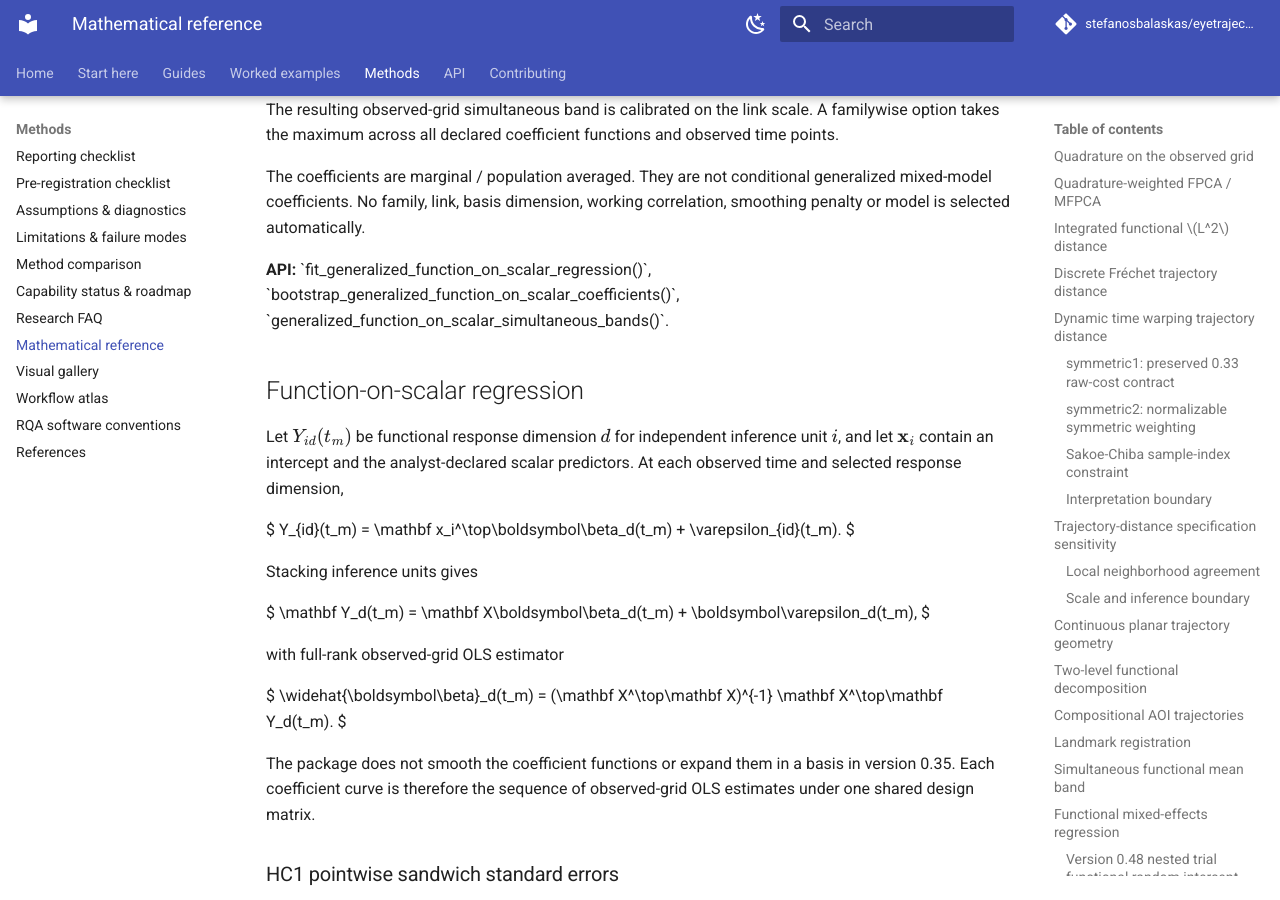
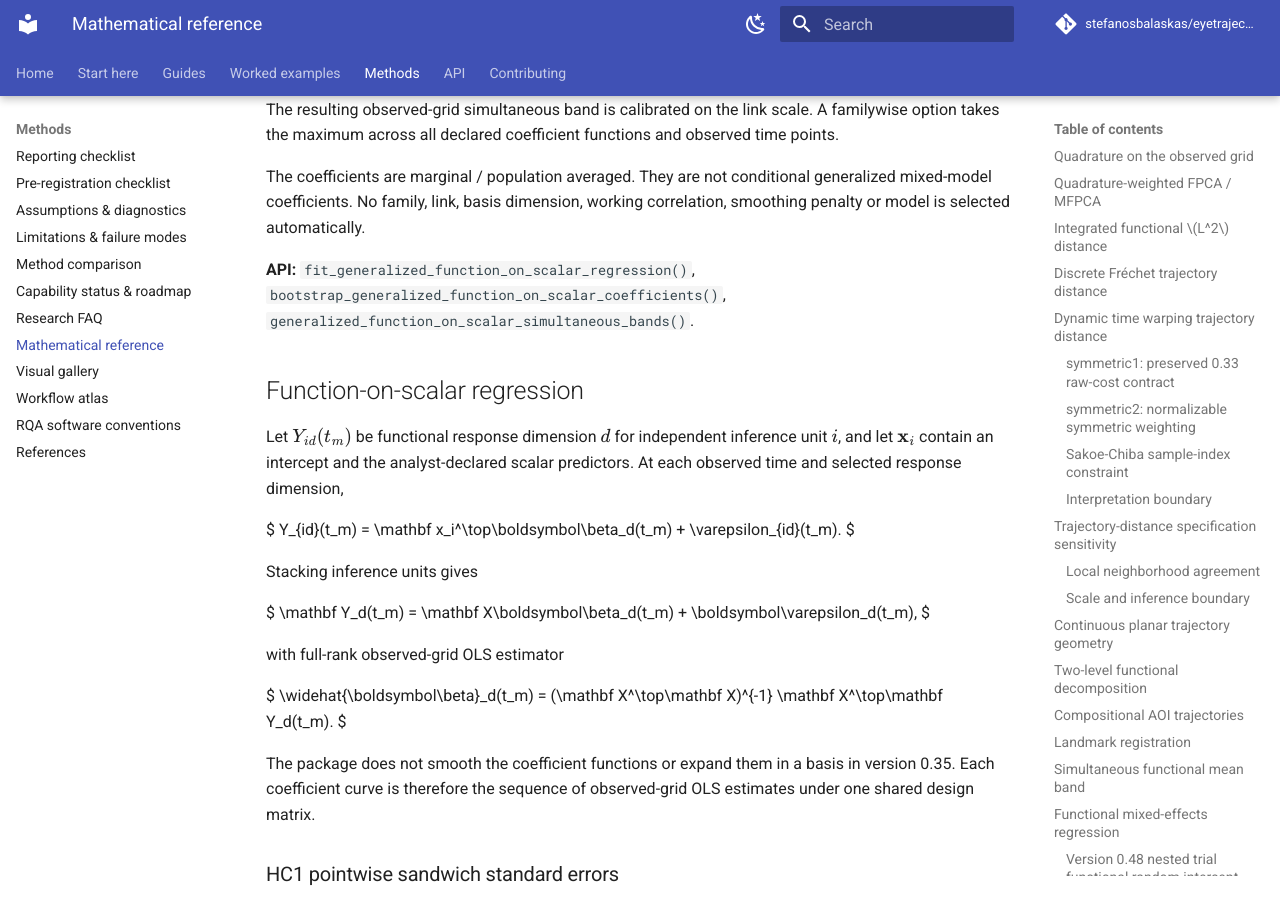
Before and after one commit to stefanosbalaskas/eyetrajectoriespy, an MkDocs documentation site: the page built from docs/methods/mathematical-reference.md, in a window 1280 px wide and 900 px high, scrolled down 19295 px. Built offline with MkDocs 1.6.1 and Material for MkDocs 9.7.7, drawn with Linux system fonts in a browser that asks for light colours; comment, search, counter and statistics services are not loaded.

Commit message:
Repair 0.51 Markdown inline code

```diff
--- a/docs/methods/mathematical-reference.md
+++ b/docs/methods/mathematical-reference.md
@@ -1210,9 +1210,9 @@ The coefficients are marginal / population averaged. They are not conditional
 generalized mixed-model coefficients. No family, link, basis dimension, working
 correlation, smoothing penalty or model is selected automatically.
 
-**API:** \`fit_generalized_function_on_scalar_regression()\`,
-\`bootstrap_generalized_function_on_scalar_coefficients()\`,
-\`generalized_function_on_scalar_simultaneous_bands()\`.
+**API:** `fit_generalized_function_on_scalar_regression()`,
+`bootstrap_generalized_function_on_scalar_coefficients()`,
+`generalized_function_on_scalar_simultaneous_bands()`.
 
 ## Function-on-scalar regression { #function-on-scalar }
 
```
